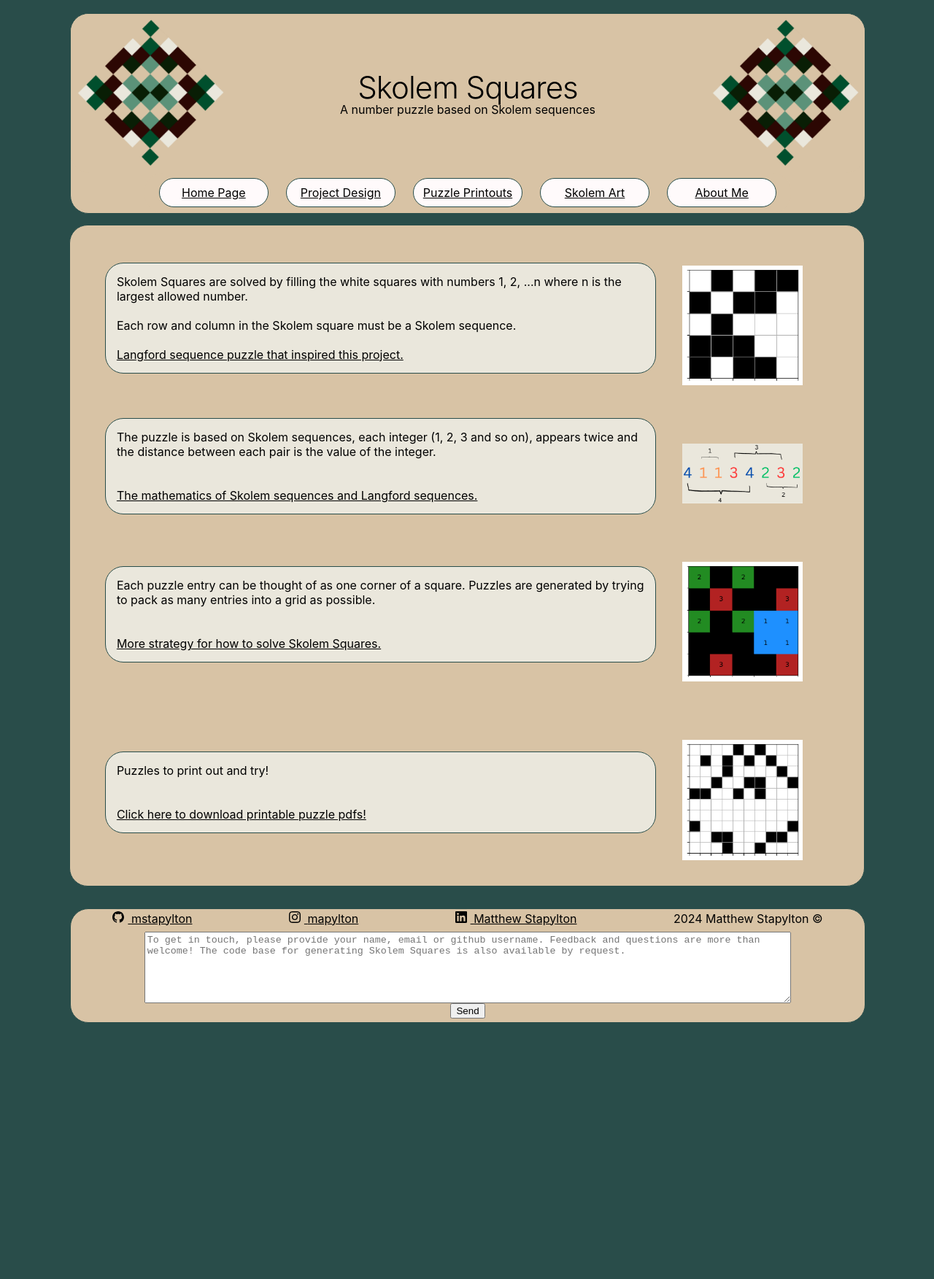
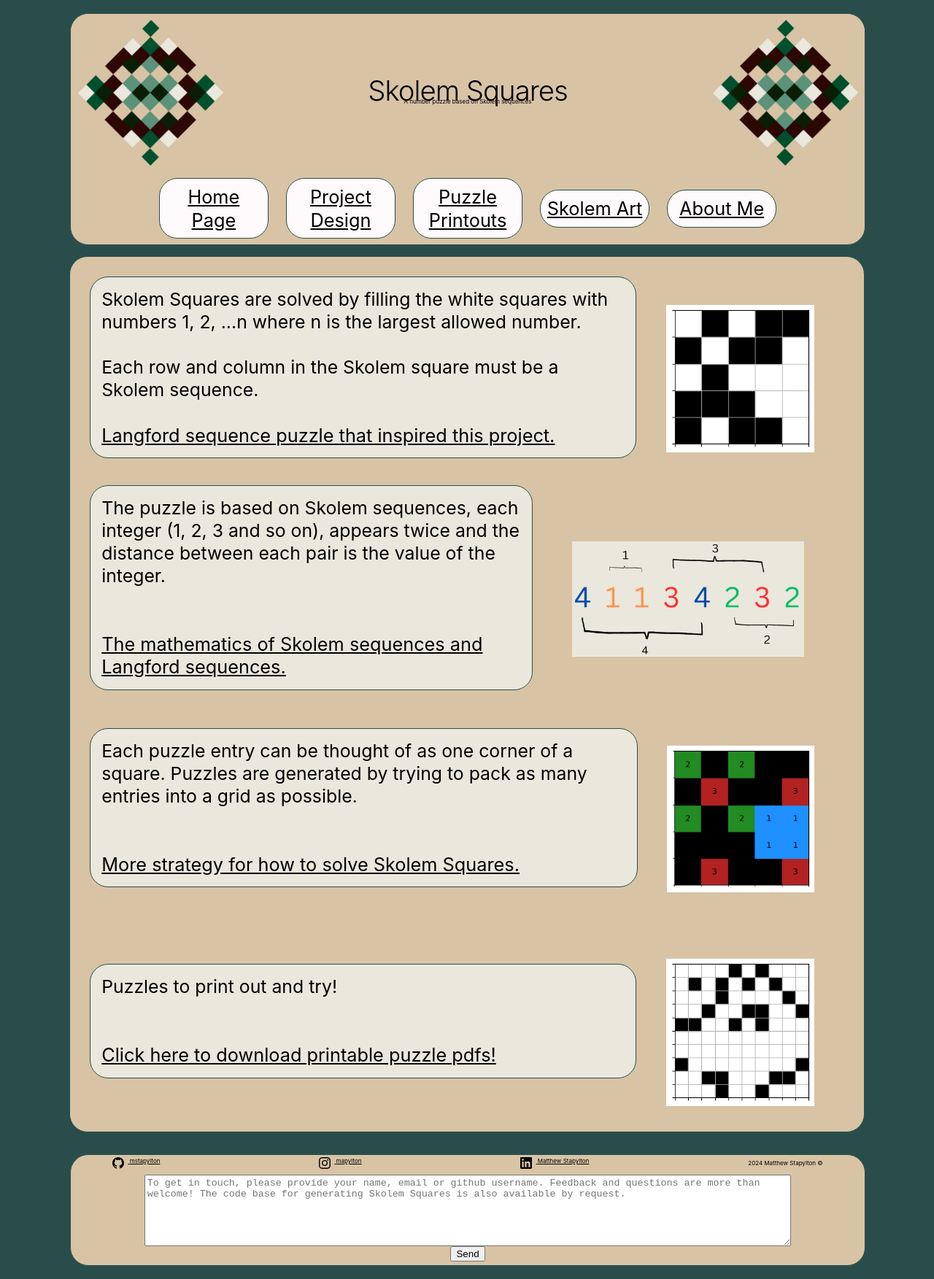
Before and after one commit to skolem-squares/skolem-squares.github.io, a Jekyll site: the page built from index.markdown, in a window 1280 px wide. Shown: the whole page at 73% size. Built offline with Jekyll 4.4.1, drawn with Linux system fonts in a browser that asks for light colours; before the commit the page ends 1420 px from its top, so only the background shows below that.

Commit message:
more formatting changes

```diff
--- a/_sass/minima.scss
+++ b/_sass/minima.scss
@@ -10,8 +10,11 @@
 $base-font-family: -apple-system, BlinkMacSystemFont, "Segoe UI", Roboto, Helvetica, Arial, sans-serif, "Apple Color Emoji", "Segoe UI Emoji", "Segoe UI Symbol" !default;
 
 
-$base-font-size:   16px !default;
-//$base-font-size:   12px !default;
+//$base-font-multiplier: 16 + 2vw; /* Combine rem, vw, and vh */
+//$base-font-size:   $base-font-multiplier * 1px !default;
+$base-font-size:   8px !default;
+//$font-multiplier: 3vw;
+//$base-font-size:   $font-multiplier * 1px !default;
 
 
 $base-font-weight: 400 !default;
@@ -94,7 +97,7 @@
 }
 
 @mixin relative-font-size($ratio) {
-  font-size: $base-font-size * $ratio;
+  font-size: calc($base-font-size * $ratio + 1vw + .5vh);
 }
 
 // Import partials.
--- a/_sass/minima/_layout.scss
+++ b/_sass/minima/_layout.scss
@@ -326,6 +326,8 @@
 }
 
 .post-list {
+  @include relative-font-size(0.9375);
+
   display: flex;
   flex-direction: column;
   flex-wrap: wrap;
@@ -464,7 +466,7 @@
   margin-bottom: .5 * $spacing-unit;
 
   display: flex;
-  flex: 0 0 70%;
+  flex: 2 1 70%;
 
   flex-direction: column;
   //flex-wrap: wrap;
@@ -490,13 +492,14 @@
   margin-bottom: .5 * $spacing-unit;
 
   display: flex;
-  flex: 0 0 20%;
+  //flex: 0 0 20%;
+
   flex-direction: column;
   //flex-wrap: wrap;
   align-items: center;
   justify-content: center;
   //min-height: 30vh;
-  width: 100%;
+  //width: 100%;
 }
 
 
```
Also changed, not shown: 4 other files.
